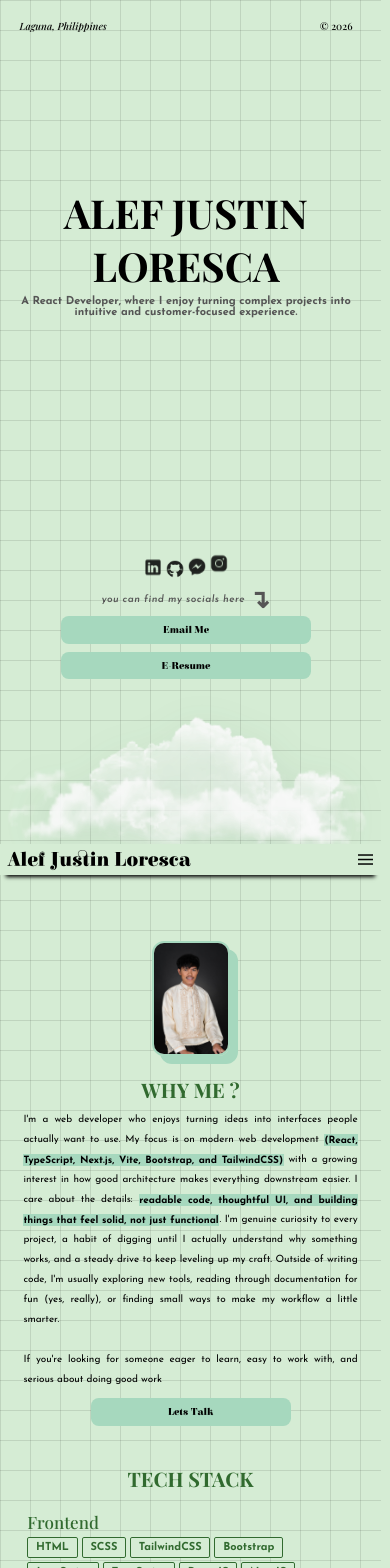
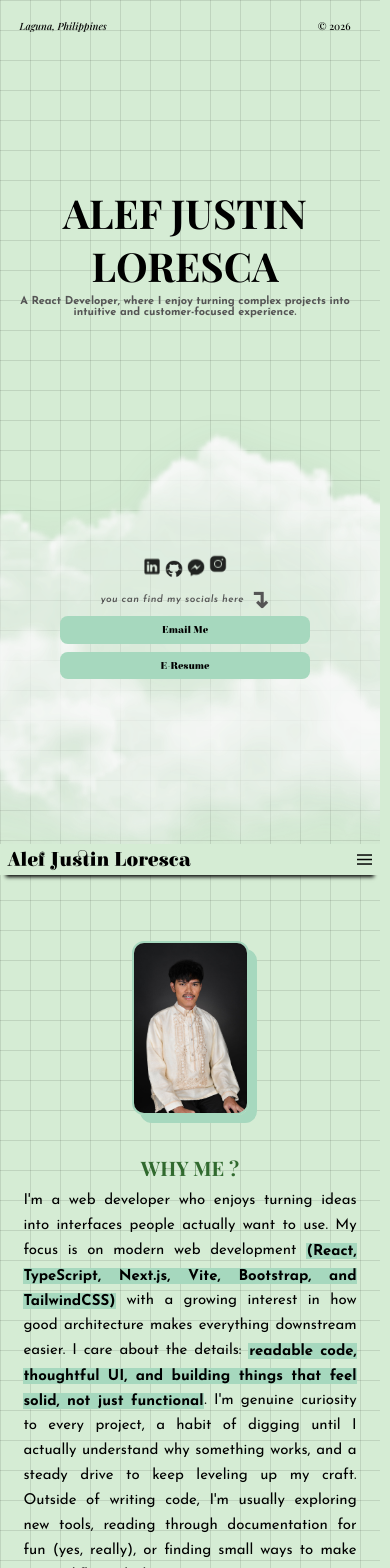
Before and after one commit to krobbus/Portfolio, a React (Vite) app: page / in a window 390 px wide. Shown: the top 1568 px of the page. Built offline with nearby package versions, Linux system fonts and the light colour scheme.

Commit message:
Resizing the profile image making responsive and the cloud image

```diff
--- a/src/styles/App.css
+++ b/src/styles/App.css
@@ -15,12 +15,12 @@
     --pill-width: 200px;
 }
 
-::-webkit-scrollbar { width: 2.5vw; }
+::-webkit-scrollbar { width: 10px; }
 
 ::-webkit-scrollbar-thumb {
     background-color: var(--secondary-dark-color);
-    border-radius: 5vw;
-    border: 1vw solid transparent;
+    border-radius: 50px;
+    border: 2px solid transparent;
     background-clip: padding-box;
 }
 
@@ -67,7 +67,9 @@ body{
             .cloud-bg{
                 position: absolute;
                 bottom: 0;
-                width: 100%;
+                width: 1200px;
+                left: 50%;
+                transform: translateX(-50%);
                 z-index: 10;
                 pointer-events: none;
                 will-change: transform;
@@ -80,7 +82,7 @@ body{
                     filter: brightness(1.05) contrast(0.95) drop-shadow(0px 10px 20px rgba(45, 74, 62, 0.12));
                     transform: translateY(100%);
                     animation: showCurtain 1.6s cubic-bezier(0.77, 0, 0.175, 1) forwards;
-                    animation-delay: 1s;
+                    animation-delay: 0.5s;
                 }
             }
 
--- a/src/styles/CertSlideshow.css
+++ b/src/styles/CertSlideshow.css
@@ -22,6 +22,7 @@
     padding: 1vw;
     z-index: 100;
     user-select: none;
+    transform: translateX(-1vw);
 
     .slideshow-nav-icon {
       background: rgba(0, 0, 0, 0.4);
@@ -79,6 +80,7 @@
           img{
             height: auto;
             width: 100%;
+            object-fit: contain;
             padding: 3vw;
             transform: rotate(-5deg);
           }
--- a/src/styles/MediaSizing.css
+++ b/src/styles/MediaSizing.css
@@ -47,36 +47,37 @@
                     position: relative;
                     justify-content: center;
 
-                    img{ width: 40vw; }
+                    #profile-img{ width: 30vw; }
                 }
 
                 #about-details-wrapper{
                     #profile-section{
-                        margin-bottom: 5vw;
+                        margin: 5vw 0;
 
                         h3{ font-size: calc(var(--large-header-desktop-font) - 10px); }
 
                         p{
-                            font-size: calc(var(--medium-small-desktop-font) - 10px);
-                            line-height: calc(var(--line-height) - 10px);
+                            font-size: calc(var(--medium-small-desktop-font) - 5px);
+                            line-height: calc(var(--line-height) - 5px);
                         }
 
                         a{
                             padding: 2vw;
                             border-radius: 2vw;
                             width: var(--pill-width);
-                            font-size: calc(var(--medium-small-desktop-font) - 10px);
+                            font-size: calc(var(--medium-small-desktop-font) - 5px);
                         }
                     }
 
                     #stack-section{
-                        gap: 4vw;
+                        margin: 5vw 0;
+                        gap: 2vw;
 
                         h3{ font-size: calc(var(--large-header-desktop-font) - 10px); }
 
                         .list-container{
-                            p{ font-size: calc(var(--small-header-desktop-font) - 8px); }
-                            .pill-container{ span{ font-size: calc(var(--small-desktop-font) - 4px); }}
+                            p{ font-size: calc(var(--small-header-desktop-font) - 5px); }
+                            .pill-container{ span{ font-size: calc(var(--small-desktop-font) - 2px); }}
                         }
                     }
                 }
@@ -84,15 +85,12 @@
 
             /* Project Section */
             #projects-section{
-                padding: 4vw;
                 h3{ font-size: calc(var(--large-header-desktop-font) - 10px); }
 
                 #project-list{
                     .project-cards{
                         display: flex;
                         flex-direction: column;
-                        border: none;
-                        background-color: transparent;
 
                         .project-display{
                             min-width: 100%;
@@ -162,18 +160,15 @@
 
                         .cert-slide{
                             flex: 1;
-                            flex-direction: column;
 
                             .img-wrapper{
                                 img{
-                                    height: 30vh;
-                                    width: 100%;
-                                    transform: rotate(-2deg);
+                                    width: 60%;
                                 }
                             }
 
                             p{
-                                font-size: calc(var(--small-desktop-font) - 5px);
+                                font-size: calc(var(--small-desktop-font) - 2px);
                                 width: 100%;
                             }
                         }
```
